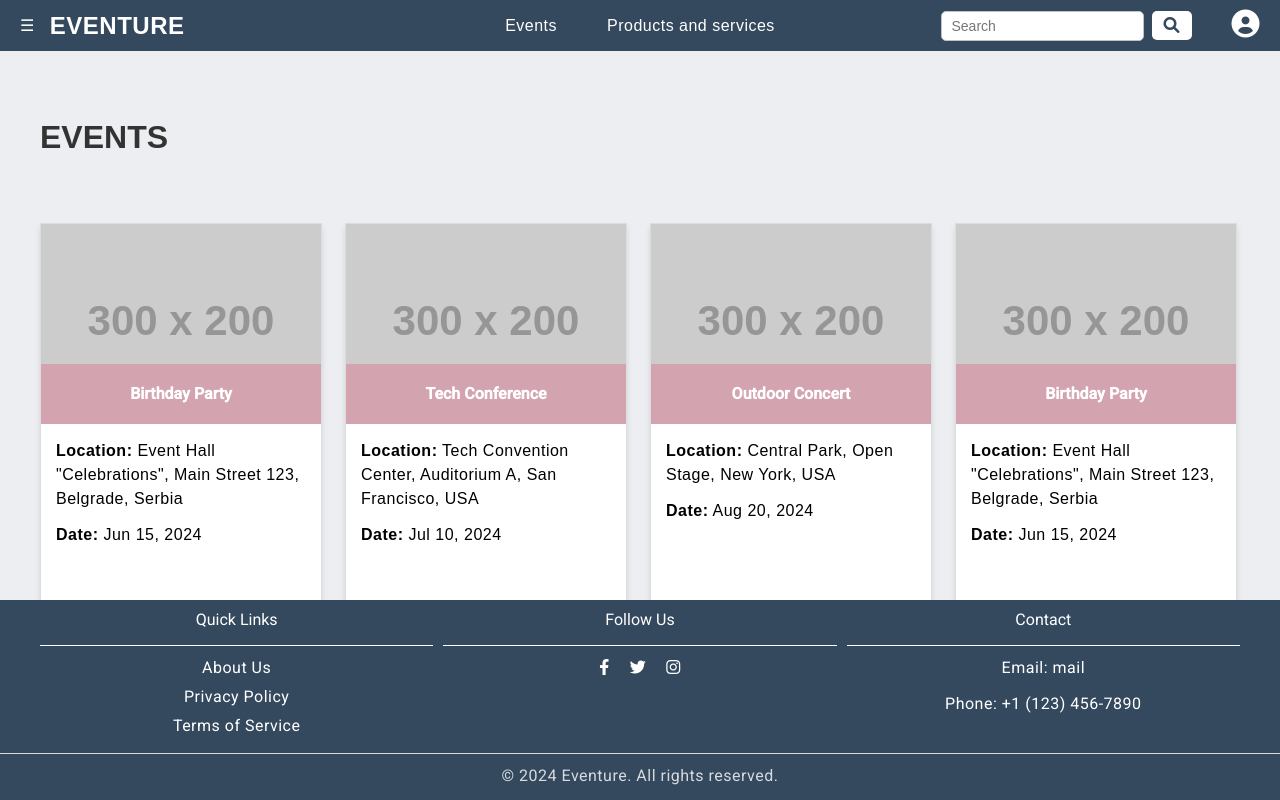
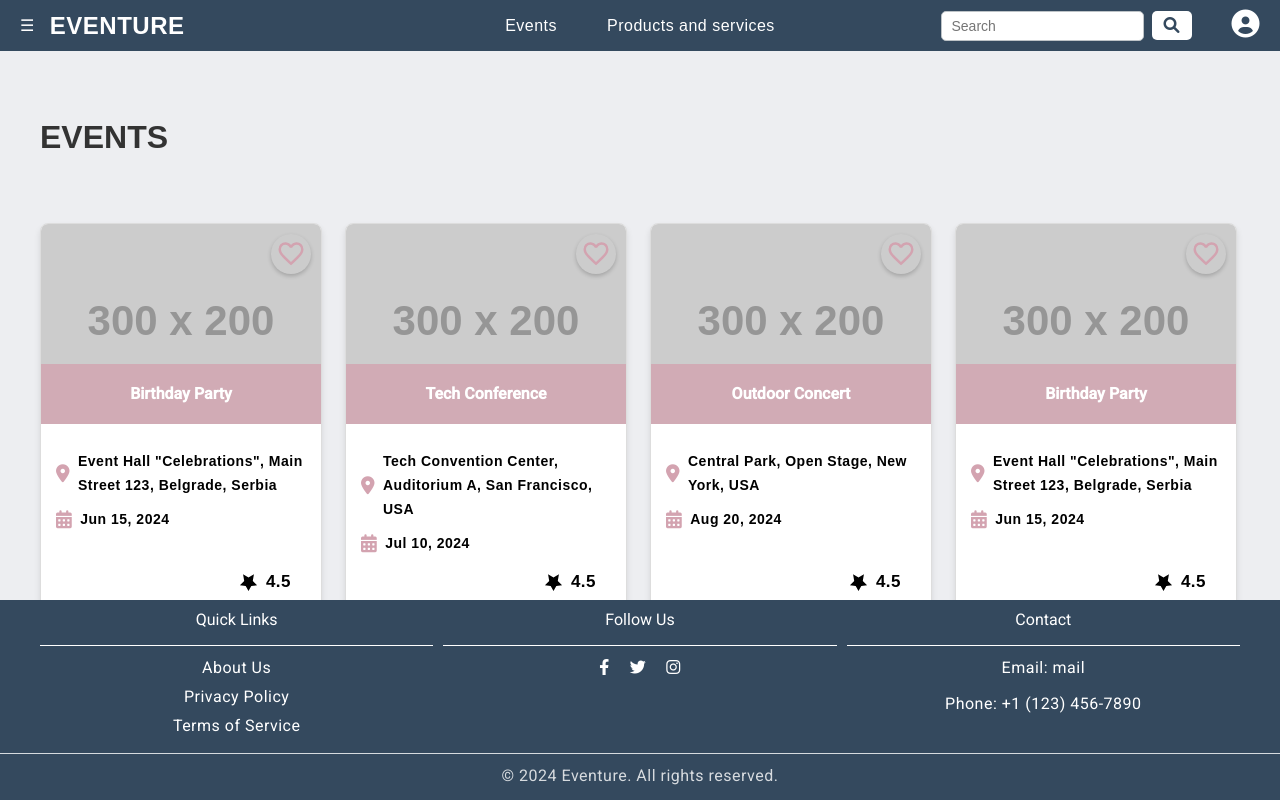
Before and after one commit to kzi-nastava/iks-project-event-planner-siit-2024-team-6, an Angular app: page / in a window 1280 px wide. Built offline with nearby package versions, Linux system fonts and the light colour scheme; a web font is replaced by a local one.

Commit message:
[ADD] favorite icon and rating to event card

```diff
--- a/src/app/event/event-card/event-card.component.css
+++ b/src/app/event/event-card/event-card.component.css
@@ -1,13 +1,15 @@
 .event-card {
+  position: relative; /* For positioning the heart icon */
   width: 280px;
   height: 400px;
   border: 1px solid #ddd;
-  border-radius: 0px;
+  border-radius: 8px;
   overflow: hidden;
   box-shadow: 0 4px 6px rgba(0, 0, 0, 0.1);
   font-family: Arial, sans-serif;
   transition: transform 0.3s, box-shadow 0.3s;
   background-color: #fff;
+  margin-bottom: 30px;
 }
 
 .event-card:hover {
@@ -15,6 +17,63 @@
   box-shadow: 0 8px 12px rgba(0, 0, 0, 0.2);
 }
 
+.event-card:hover .event-card-title {
+  background-color: var(--pink); /* Hover color */
+  color: #fff; /* Text color on hover */
+}
+
+/* Favorite Heart Icon */
+.favorite-icon {
+  position: absolute;
+  top: 10px;
+  right: 10px;
+  border-radius: 50%;
+  width: 40px;
+  height: 40px;
+  display: flex;
+  align-items: center;
+  justify-content: center;
+  box-shadow: 0 2px 4px rgba(0, 0, 0, 0.2);
+  cursor: pointer;
+  transition: background-color 0.3s, transform 0.3s;
+  z-index: 2;
+}
+
+.favorite-icon:hover {
+  background: rgba(211, 163, 176, 0.8);
+  transform: scale(1.1);
+}
+
+.favorite-icon i {
+  font-size: 16px;
+  color: var(--pink);
+}
+
+/* Favorite Heart Icon */
+.favorite-icon {
+  position: absolute;
+  top: 10px;
+  right: 10px;
+  z-index: 2; /* Ensure it appears above the image */
+  cursor: pointer;
+  transition: transform 0.3s;
+}
+
+.favorite-icon:hover {
+  transform: scale(1.1); /* Slightly enlarge on hover */
+}
+
+.favorite-icon svg {
+  width: 30px;
+  height: 30px;
+  fill: var(--pink); /* Use your pink color for the heart */
+}
+
+.favorite-icon svg:hover {
+  fill: #c55b5b; /* Darker pink on hover */
+}
+
+/* Event Card Image Section */
 .event-card-image {
   position: relative;
   width: 100%;
@@ -32,7 +91,7 @@
   bottom: 0;
   left: 0;
   width: 100%;
-  background-color: var(--pink);
+  background-color: rgba(211, 163, 176, 0.8);
   color: #fff;
   font-size: 16px;
   font-weight: bold;
@@ -42,30 +101,58 @@
   transition: background-color 0.3s;
 }
 
-.event-card-image:hover .event-card-title {
-  background-color: var(--secondary-pink);
-}
 
+/* Event Card Content Section */
 .event-card-content {
   padding: 15px;
   text-align: left;
 }
 
-.event-card-location,
-.event-card-date {
-  font-size: 14px;
-  color: #333;
-  margin: 5px 0;
+.event-card-info {
+  display: flex;
+  flex-direction: column;
+  gap: 10px;
+  margin-top: 10px;
 }
 
-.event-card-location strong,
-.event-card-date strong {
-  font-weight: bold;
-  color: #000;
+.info-item {
+  display: flex;
+  align-items: center;
+  gap: 8px;
+  font-size: 14px;
+  color: var(--dark-grey);
 }
 
-.event-card-footer {
-  text-align: center;
-  padding: 10px;
-  background-color: #f2d7d5;
+.info-icon {
+  font-size: 18px;
+  color: var(--pink);
 }
+
+.info-item span {
+  font-weight: bold;
+  color: var(--dark-grey);
+}
+
+/* Rating Section */
+.rating {
+  position: absolute;
+  bottom: 30px;
+  right: 30px;
+  display: flex;
+  align-items: center;
+  gap: 5px;
+  font-size: 20px;
+  font-weight: bold;
+  color: var(--dark-grey);
+}
+
+.rating svg {
+  width: 25px;
+  height: 25px;
+  fill: var(--dark-grey);
+}
+
+.rating span {
+  font-size: 17px;
+  color: var(--dark-grey);
+}
--- a/src/app/event/event-card/event-card.component.html
+++ b/src/app/event/event-card/event-card.component.html
@@ -1,12 +1,34 @@
 <div class="event-list">
   <div class="event-card">
+    <div class="favorite-icon">
+      <svg xmlns="http://www.w3.org/2000/svg" height="24px" viewBox="0 -960 960 960" width="24px" fill="#d3a3b0">
+        <path d="m480-120-58-52q-101-91-167-157T150-447.5Q111-500 95.5-544T80-634q0-94 63-157t157-63q52 0 99 22t81 62q34-40 81-62t99-22q94 0 157 63t63 157q0 46-15.5 90T810-447.5Q771-395 705-329T538-172l-58 52Zm0-108q96-86 158-147.5t98-107q36-45.5 50-81t14-70.5q0-60-40-100t-100-40q-47 0-87 26.5T518-680h-76q-15-41-55-67.5T300-774q-60 0-100 40t-40 100q0 35 14 70.5t50 81q36 45.5 98 107T480-228Zm0-273Z"/>
+      </svg>
+    </div>
+
     <div class="event-card-image">
       <img [src]="event.photo || 'https://via.placeholder.com/300x200'" [alt]="event.name" />
       <h3 class="event-card-title">{{ event.name }}</h3>
     </div>
+
     <div class="event-card-content">
-      <p><strong>Location:</strong> {{ event.location }}</p>
-      <p><strong>Date:</strong> {{ event.date | date:'mediumDate' }}</p>
+      <div class="event-card-info">
+        <div class="info-item">
+          <i class="info-icon fas fa-map-marker-alt"></i>
+          <span>{{ event.location }}</span>
+        </div>
+        <div class="info-item">
+          <i class="info-icon fas fa-calendar-alt"></i>
+          <span>{{ event.date | date:'mediumDate' }}</span>
+        </div>
+      </div>
+    </div>
+    <!-- Star Icon and Rating -->
+    <div class="rating">
+      <svg xmlns="http://www.w3.org/2000/svg" height="20px" viewBox="0 -960 960 960" width="20px" fill="#FFD700">
+        <path d="M480-120 372-308 150-336l165-160L272-756l208 120 208-120-43 260 165 160-222 28-108 188Z"/>
+      </svg>
+      <span>4.5</span>
     </div>
   </div>
 </div>
```
